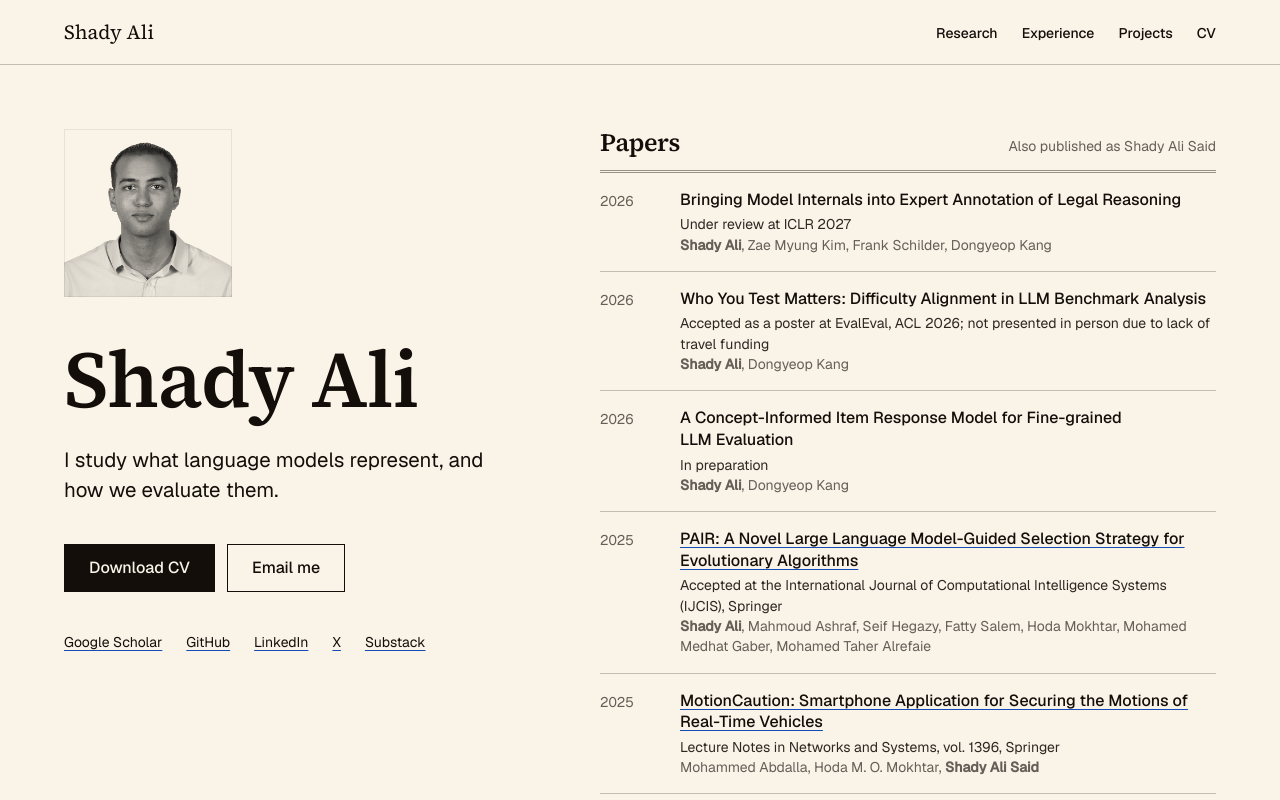
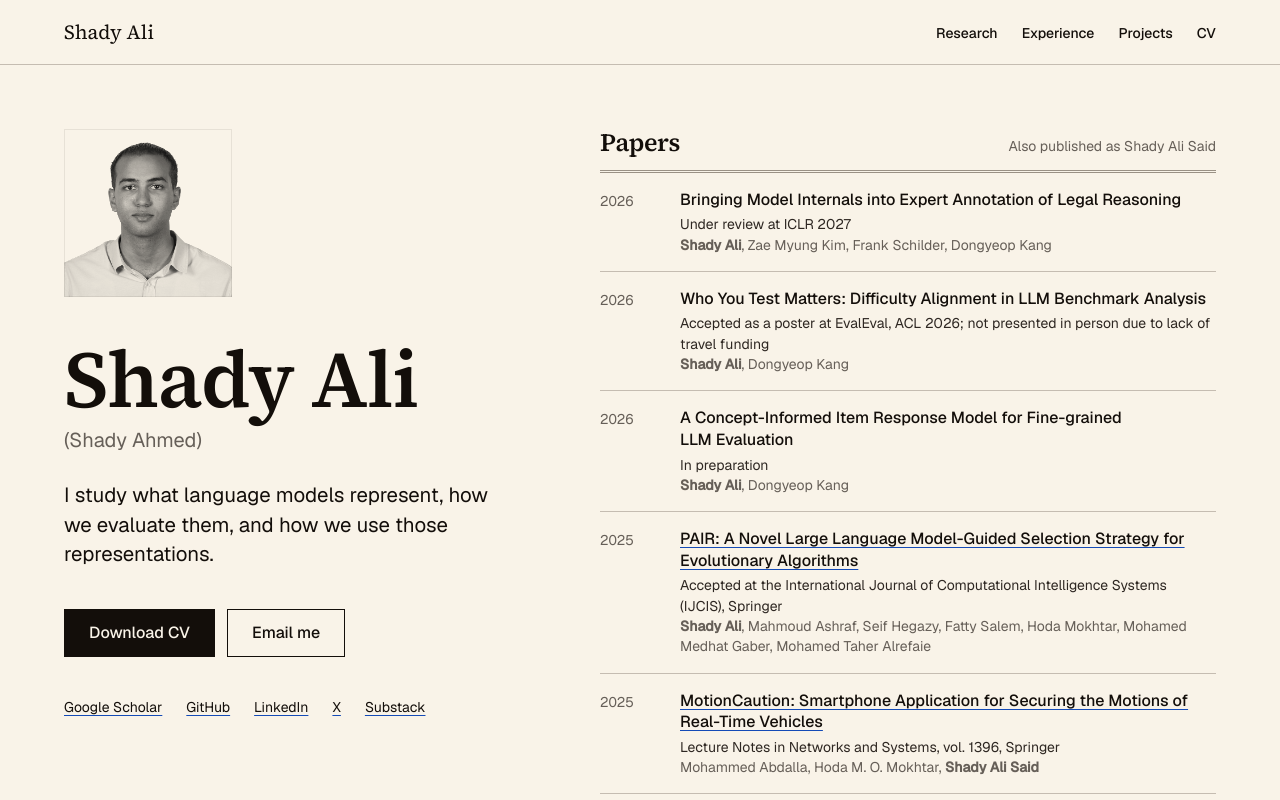
Before and after one commit to SHIXOOM/shadyali.github.io, a plain HTML site: page index.html in a window 1280 px wide. Shown: the top 800 px of the page. Drawn offline with nearby package versions, Linux system fonts and the light colour scheme.

Commit message:
Add application name beside heading; broaden hero sentence
Co-Authored-By: Claude Opus 5.5 <noreply@anthropic.com>

```diff
--- a/index.html
+++ b/index.html
@@ -35,8 +35,11 @@
                     <figure class="portrait" data-slot="portrait" data-alt="Shady Ali">
                         <img src="pp.JPG" alt="Shady Ali" width="591" height="591" fetchpriority="high">
                     </figure>
-                    <h1>Shady Ali</h1>
-                    <p class="lead">I study what language models represent, and how we evaluate them.</p>
+                    <div class="name-row">
+                        <h1>Shady Ali</h1>
+                        <span class="aka">(Shady Ahmed)</span>
+                    </div>
+                    <p class="lead">I study what language models represent, how we evaluate them, and how we use those representations.</p>
                     <div class="actions">
                         <a href="Shady_Ali_CV.pdf" class="btn btn--primary">Download CV</a>
                         <a href="mailto:shadyali20004@gmail.com" class="btn btn--secondary">Email me</a>
--- a/styles.css
+++ b/styles.css
@@ -43,7 +43,8 @@ h3 { font-optical-sizing: auto; line-height: 1.15; }
 .hero { padding-block: var(--space-2xl) var(--space-3xl); border-bottom: var(--rule-hair) solid var(--color-rule); }
 .hero-grid { display: grid; grid-template-columns: minmax(0, 5fr) minmax(0, 7fr); column-gap: var(--space-3xl); row-gap: var(--space-xl); align-items: start; }
 .portrait { width: var(--portrait); aspect-ratio: 1; margin: 0 0 var(--space-xl); }
-.hero h1 { margin-bottom: var(--space-lg); }
+.name-row { display: flex; flex-wrap: wrap; align-items: baseline; column-gap: var(--space-md); row-gap: var(--space-2xs); margin-bottom: var(--space-lg); }
+.name-row .aka { font-size: var(--text-lg); color: var(--color-muted); }
 .hero .lead { margin-bottom: var(--space-xl); }
 .actions { display: flex; flex-wrap: wrap; gap: var(--space-sm); margin-bottom: var(--space-xl); }
 .btn { display: inline-flex; align-items: center; justify-content: center; min-height: 48px; padding: 0 var(--space-lg); border: var(--rule-hair) solid var(--color-ink); border-radius: var(--radius-card); font-weight: 500; font-size: var(--text-md); text-decoration: none; white-space: nowrap; transition: background-color var(--dur-micro) var(--ease-out), color var(--dur-micro) var(--ease-out); }
```
